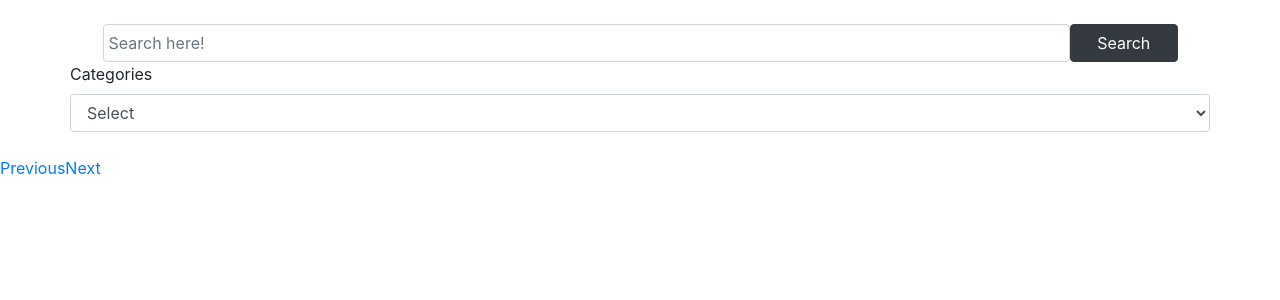
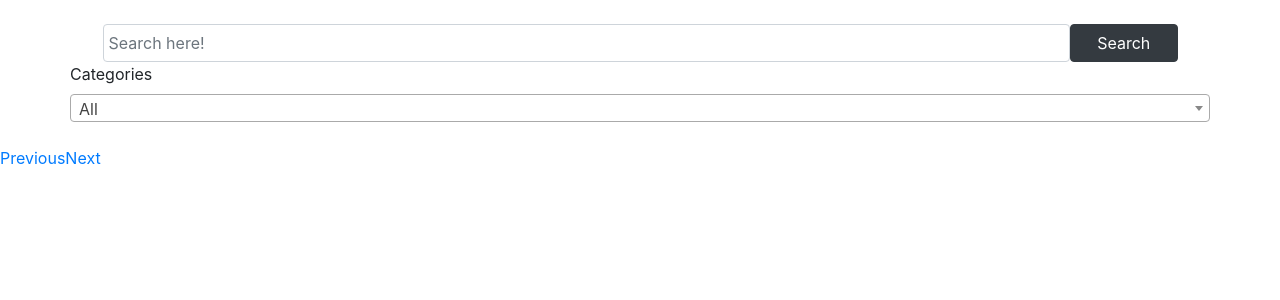
Before and after one commit to NihalKPatel/Deal-Finder, a Django app: page /deals/browse in a window 1280 px wide. Shown: the part 168-468 px from the top of the page. Run offline with Django 3.2, Linux system fonts and the light colour scheme; data that the repository does not hold is empty; some libraries are stand-ins or nearby versions.

Commit message:
update browse.html

```diff
--- a/deals/templates/pages/browse.html
+++ b/deals/templates/pages/browse.html
@@ -70,7 +70,7 @@
                     <form class="col-md-4">
                         <label>Categories</label>
                         <select class="form-control select2">
-                            <option>Select</option>
+                            <option>All</option>
                             <option>Dairy</option>
                             <option>Fruit</option>
                             <option>Vegetables</option>
@@ -80,6 +80,9 @@
                     </form>
                 </div>
             </div>
+            <script>
+                $('.select2').select2();
+            </script>
         </div>
     </form>
     <br>
```
Also changed, not shown: deals/views.py (line endings or trailing spaces).
